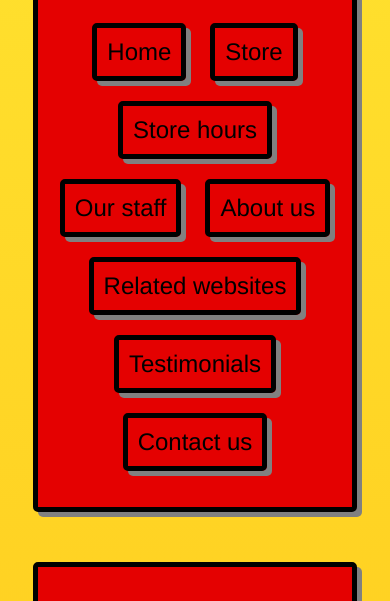
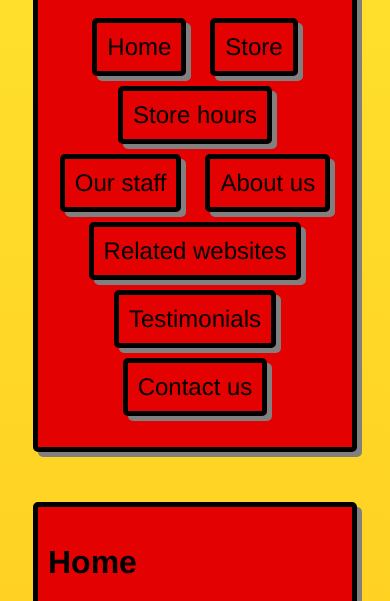
Before and after one commit to liamberthiaume/Website, a plain HTML site: page index.html in a window 390 px wide. Shown: the part 209-810 px from the top of the page. Drawn offline with Linux system fonts and the light colour scheme.

Commit message:
trying to fix links

```diff
--- a/styles/main.css
+++ b/styles/main.css
@@ -3,6 +3,10 @@
     --yellowBackground: linear-gradient(#ffe330, rgb(255, 166, 0));
     --grayShadow: gray;
     --blackBorderOrText: black;
+}
+
+html {
+    scroll-behavior: smooth;
 }
 
  body {
@@ -178,6 +182,9 @@ table tr th, table tr td {
     padding-inline: 10px;
 }
 
+header nav ul li a:visited, footer nav ul li a:visited {
+    font-family: italic;
+}
 
 header nav ul li a:hover, footer nav ul li a:hover {
     background-color: var(--blackBorderOrText);
@@ -275,6 +282,12 @@ header nav ul li a:hover, footer nav ul li a:hover {
 
     padding: 0px;
     }
+
+    header a, header li {
+        margin-top: 0;
+        margin-bottom: 0;
+        padding: 0;
+    }
  }
 
  @media all and (max-width: 470px) {
```
